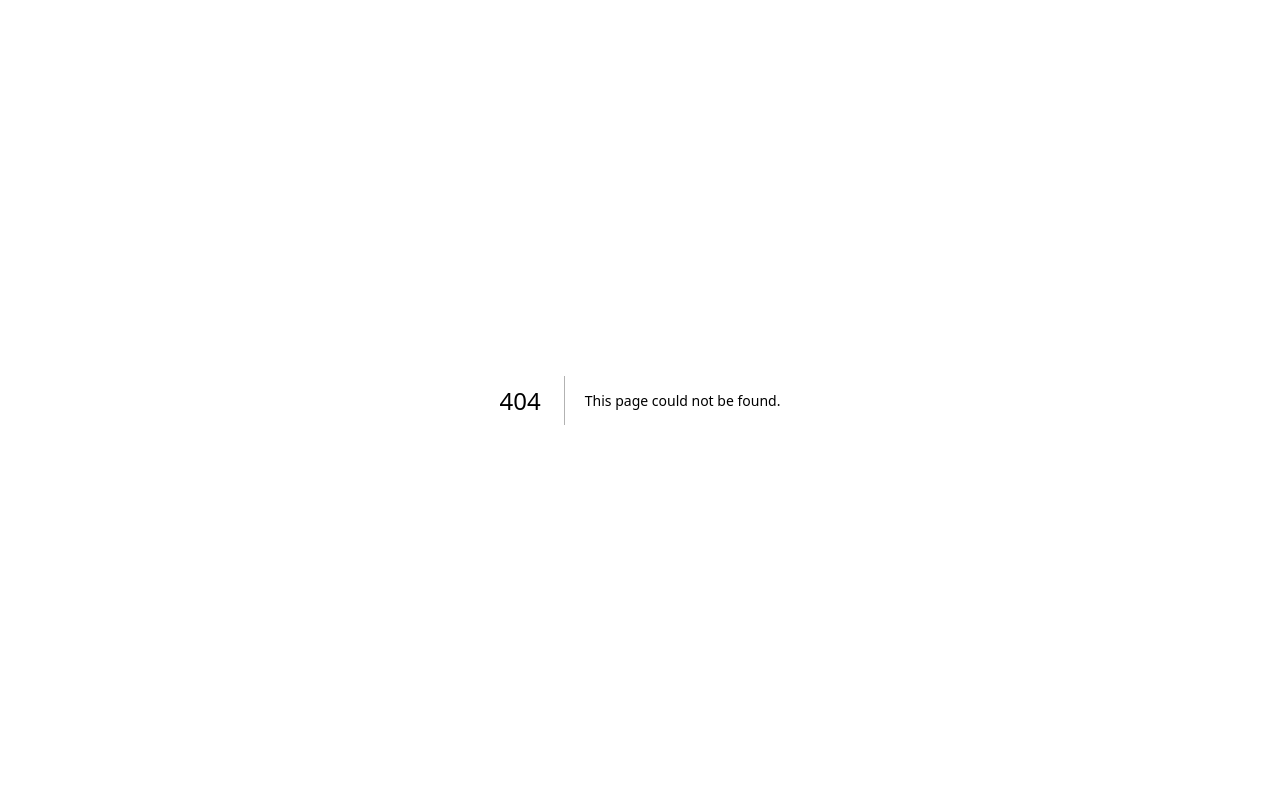
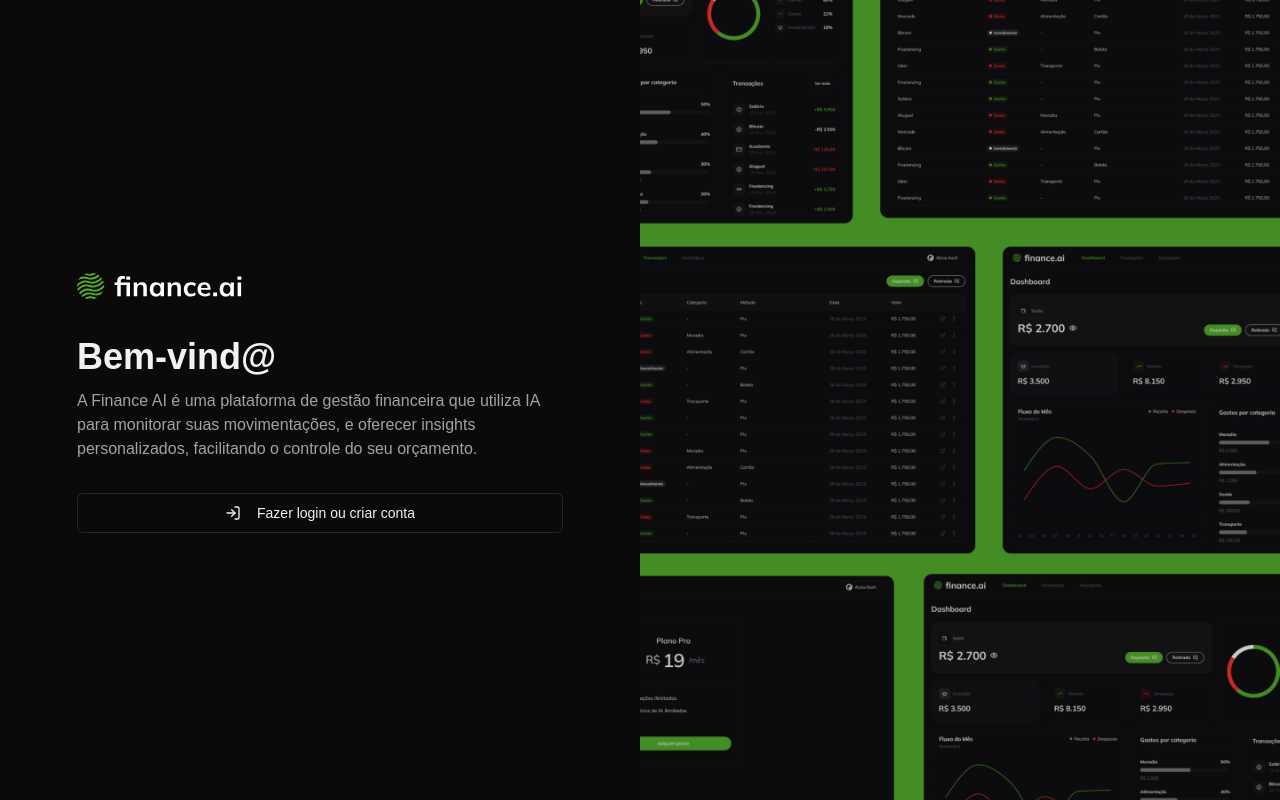
Before and after one commit to MichaelMSantos/dashboard-finance, a Next.js app: page /login in a window 1280 px wide. Before the commit this address had no page. Built offline with nearby package versions, Linux system fonts and the light colour scheme.

Commit message:
feat: add login page

```diff
--- a/app/layout.tsx
+++ b/app/layout.tsx
@@ -26,7 +26,7 @@
   return (
     <html lang="en">
       <body
-        className={`${geistSans.variable} ${geistMono.variable} antialiased`}
+        className={`${geistSans.variable} ${geistMono.variable} antialiased dark`}
       >
         {children}
       </body>
--- /dev/null
+++ b/app/login/page.tsx
@@ -0,0 +1,33 @@
+import Image from 'next/image'
+import { Button } from '../_components/ui/button';
+import { LogInIcon } from 'lucide-react';
+
+const LoginPage = () => {
+    return (
+        <div className="grid h-full grid-cols-2">
+            <div className='flex h-full flex-col justify-center p-8 max-w-[550px] mx-auto'>
+                <Image src="/logo.svg"
+                    width={173}
+                    height={39}
+                    alt="Financei AI" className='mb-8' />
+                <h1 className='text-4xl font-bold mb-3'>Bem-vind@</h1>
+                <p className='text-muted-foreground mb-8'>
+                    A Finance AI é uma plataforma de gestão financeira que utiliza IA para monitorar suas movimentações, e oferecer insights personalizados, facilitando o controle do seu orçamento.
+                </p>
+                <Button variant="outline">
+                    <LogInIcon className='mr-2'/>
+                    Fazer login ou criar conta</Button>
+            </div>
+
+
+            <div className='relative h-full w-full'>
+                <Image src="/login.png"
+                    alt="Faça o login"
+                    fill
+                    className='object-cover' />
+            </div>
+        </div>
+    );
+}
+
+export default LoginPage;
```
Also changed, not shown: public/login.png (added), public/logo.svg (added).
